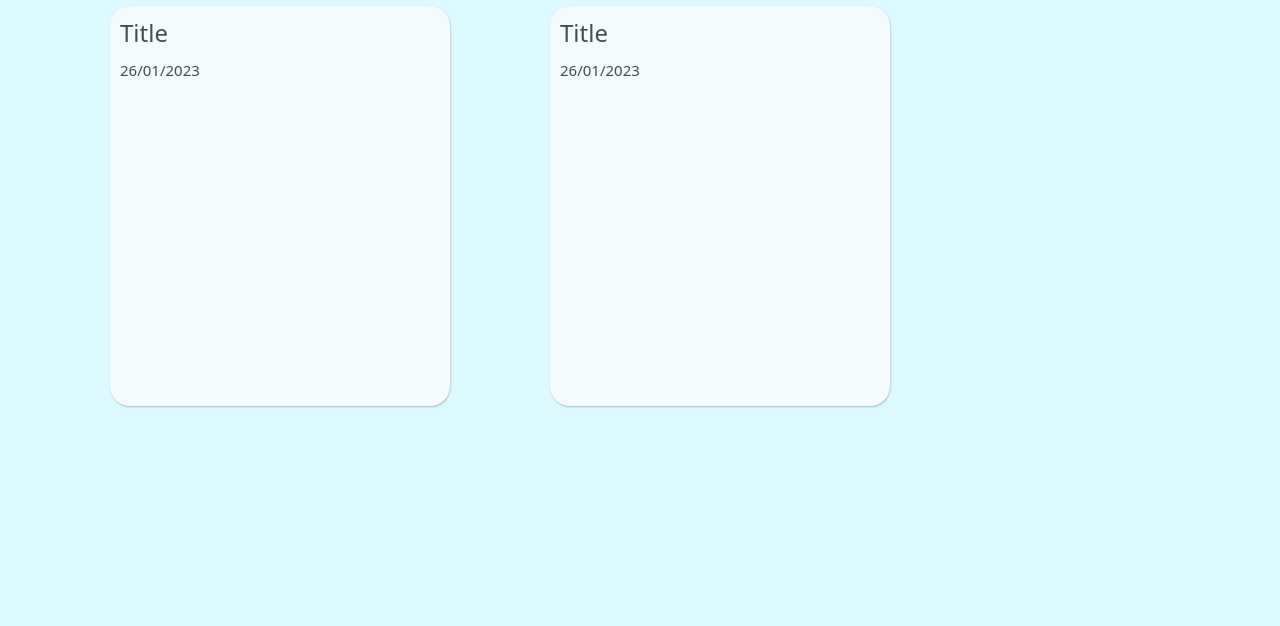
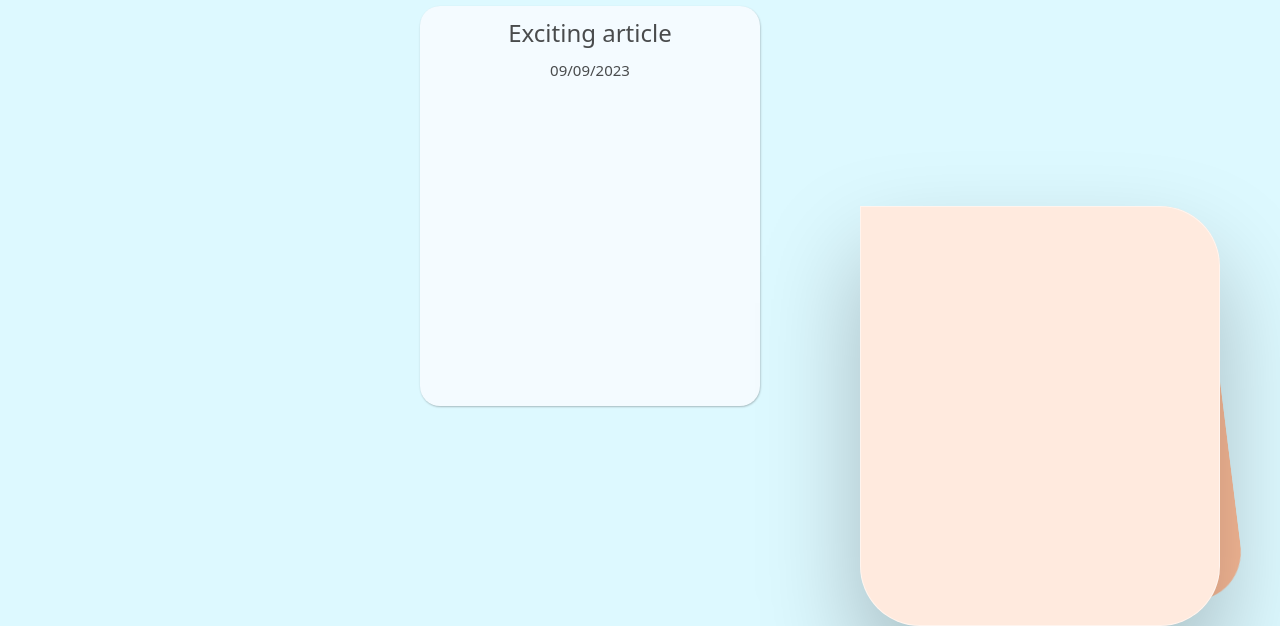
Before and after one commit to SvetoslavAngelov/blog-site, a Gatsby site: page / in a window 1280 px wide. Shown: the part 224-850 px from the top of the page. Before the commit the page ends 800 px from the top, so only its background shows below. Built offline with nearby package versions, Linux system fonts and the light colour scheme; Gatsby itself is replaced by a stand-in of ours.

Commit message:
Added an animated Card

```diff
--- /dev/null
+++ b/src/components/animations/ArticleCard.js
@@ -0,0 +1,60 @@
+import React from "react"
+import styled from "styled-components"
+
+export default function ArticleCard() {
+
+    return (
+        <Wrapper>
+            <div className="cardBack" />
+            <div className="cardFront" />
+        </ Wrapper>
+    )
+}
+
+const Wrapper = styled.div`
+    position: relative;
+
+    * {
+        transition: 1s cubic-bezier(0.075, 0.82, 0.165, 1);
+    }
+
+    :hover div {
+        &.cardBack {
+            transform: rotateY(20deg) rotateX(30deg);
+            transform-origin: top left;
+        }
+    }
+
+    .cardFront {
+    position: absolute;
+    top: 0px;
+    left: 0px;
+
+    width: 360px;
+    height: 420px;
+
+    background: #FFEADE;
+    border: 0.5px solid rgba(255, 255, 255, 0.5);
+    box-shadow: 0px 50px 100px rgba(0, 0, 0, 0.25);
+    backdrop-filter: blur(20px);
+
+    border-radius: 0px 60px 60px 60px;
+    }
+
+    .cardBack {
+    position: absolute;
+    top: 0px;
+    left: 0px;
+
+    width: 360px;
+    height: 420px;
+
+    background: #FBBC99;
+    backdrop-filter: blur(20px);
+
+    transform: rotateY(20deg) rotateX(20deg);
+    transform-origin: top left;
+
+    border-radius: 0px 60px 60px 60px;
+    }
+`
--- a/src/components/animations/MockupAnimation.js
+++ b/src/components/animations/MockupAnimation.js
@@ -17,11 +17,6 @@ const Wrapper = styled.div`
     position: relative;
 
     perspective: 5000;
-
-    div {
-        transform: rotateY(-20deg) rotateX(20deg);
-        transform-origin: bottom left;
-    }
 
     * {
         transition: 1s cubic-bezier(0.075, 0.82, 0.165, 1);
--- a/src/components/layout/layout.js
+++ b/src/components/layout/layout.js
@@ -19,7 +19,7 @@ export default function Layout({ children }) {
 const Wrapper = styled.div`
   display: flex;
   flex-direction: column;
-  align-items: flex-start;
+  align-items: center;
   padding-top: 20px;
   padding-left: 100px;
   padding-right: 100px;
--- a/src/components/sections/ArticleSummary.js
+++ b/src/components/sections/ArticleSummary.js
@@ -24,7 +24,7 @@ const Wrapper = styled.div`
 const Card = styled.div`
     display: flex;
     flex-direction: column;
-    align-items: flex-start;
+    align-items: center;
 
     padding: 10px;
     gap: 10px;
--- a/src/components/sections/MainSection.js
+++ b/src/components/sections/MainSection.js
@@ -1,12 +1,13 @@
 import React from "react"
 import styled from "styled-components"
 import ArticleSummary from "../sections/ArticleSummary"
+import ArticleCard from "../animations/ArticleCard"
 
 function MainSection() {
     return (
         <Wrapper>
-            < ArticleSummary />
-            < ArticleSummary />
+            < ArticleSummary date="09/09/2023" title="Exciting article"/>
+            < ArticleCard />
         </Wrapper>
     )
 }
@@ -16,11 +17,15 @@ export default MainSection
 const Wrapper = styled.div`
     display: flex;
     flex-direction: row;
-    justify-content: space-between;
-    align-content: center;
+    align-items: center;
+    flex-wrap: wrap;
 
     width: 100%;
+
     padding: 10px;
     gap: 100px;
 
+    @media (min-width: 768px) {
+        flex-wrap: nowrap;
+    }
 `
```
